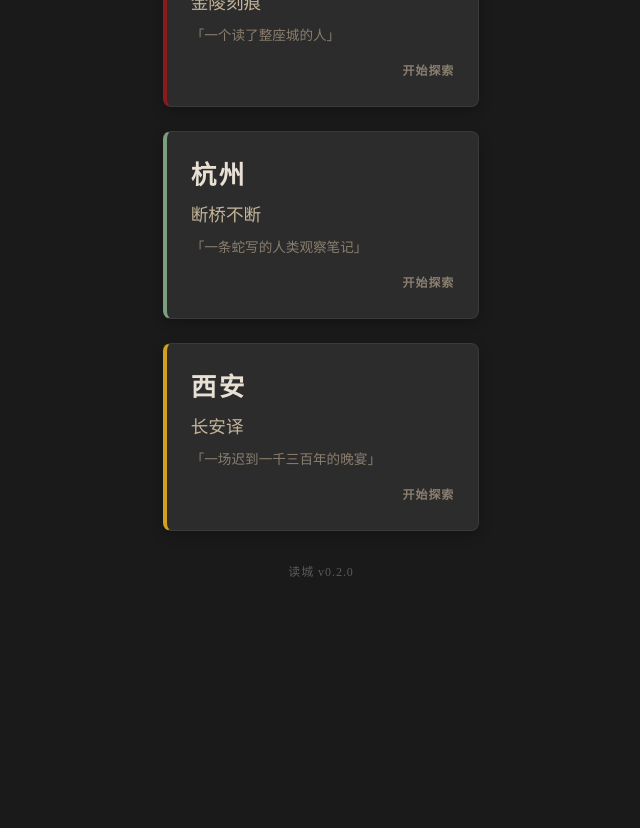
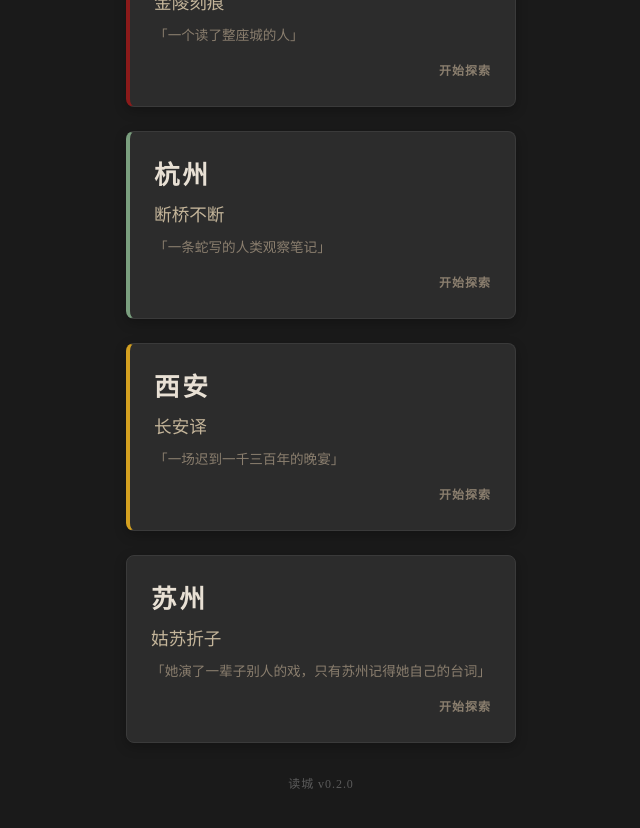
Before and after one commit to westcounty/ducheng, a Vue app in the folder app/: page /#/ in a window 1280 px wide. Shown: the part 520-1348 px from the top of the page, without its empty margins (319-959 px from the left). Before the commit the page ends 1142 px from the top, so only its background shows below. Built offline with nearby package versions, Linux system fonts and the light colour scheme; a web font is replaced by a local one.

Commit message:
feat: register Suzhou city and update cross-city thread loop to 5 cities
Co-Authored-By: Claude Sonnet 4.6 <noreply@anthropic.com>

```diff
--- a/app/src/data/cities/index.js
+++ b/app/src/data/cities/index.js
@@ -34,6 +34,15 @@ export const CITIES = [
     themeClass: 'theme-xian',
     available: true,
     totalStages: 7
+  },
+  {
+    id: 'suzhou',
+    name: '苏州',
+    scriptName: '姑苏折子',
+    tagline: '她演了一辈子别人的戏，只有苏州记得她自己的台词',
+    themeClass: 'theme-suzhou',
+    available: true,
+    totalStages: 7
   }
 ]
 
--- a/app/src/data/cross-city-threads.js
+++ b/app/src/data/cross-city-threads.js
@@ -22,10 +22,17 @@ export const CROSS_CITY_THREADS = [
   },
   {
     from: 'xian',
-    to: 'shanghai',
-    quote: '有人说东海尽头有个渔港，将来也许会变成大城。我到不了那么远。',
+    to: 'suzhou',
+    quote: '东边有个地方叫姑苏，听说那里的人把戏唱进了园子里，连石头假山都会听戏。',
     source: '康安旅记·第七站·大雁塔',
     character: '康安'
+  },
+  {
+    from: 'suzhou',
+    to: 'shanghai',
+    quote: '听说松江那边在修港口，洋人带来了一种会动的皮影。不知道还需不需要唱戏的人。',
+    source: '沈云筝账册·第五站·平江路',
+    character: '沈云筝'
   }
 ]
 
```
